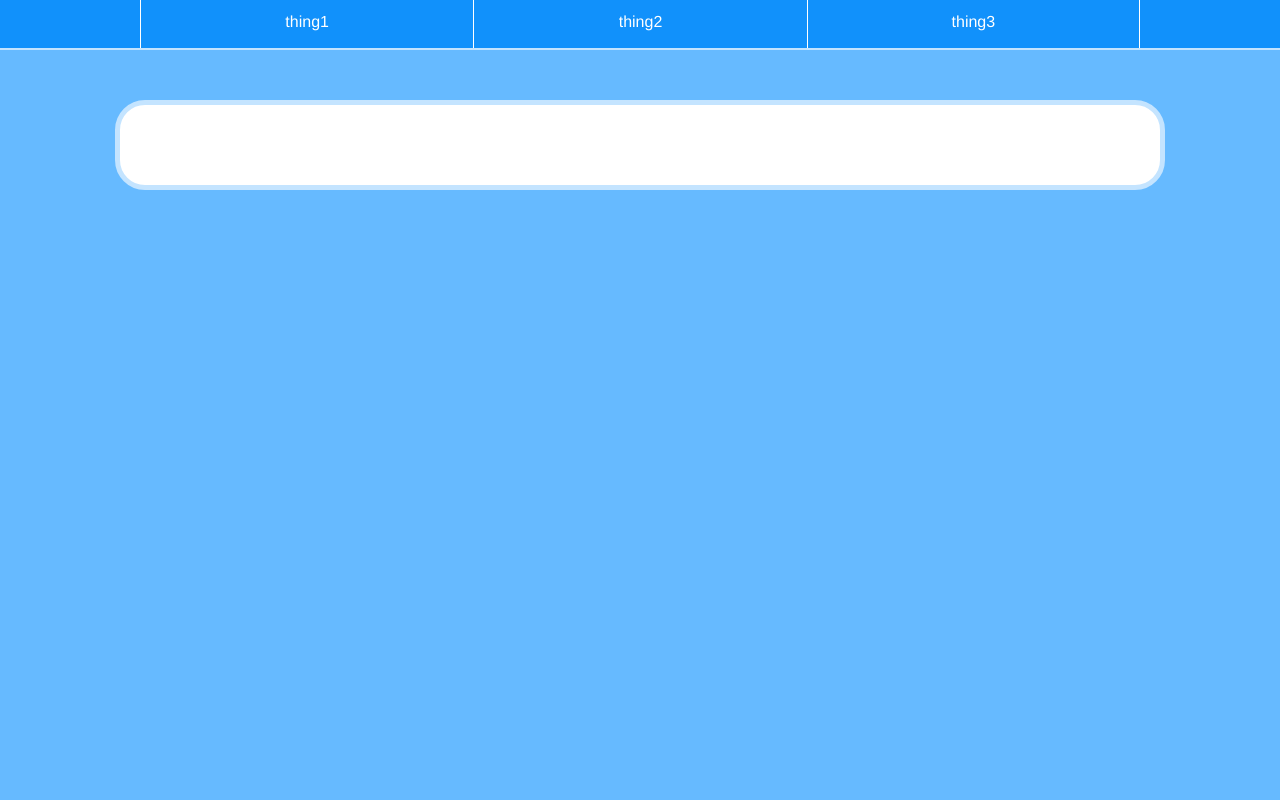
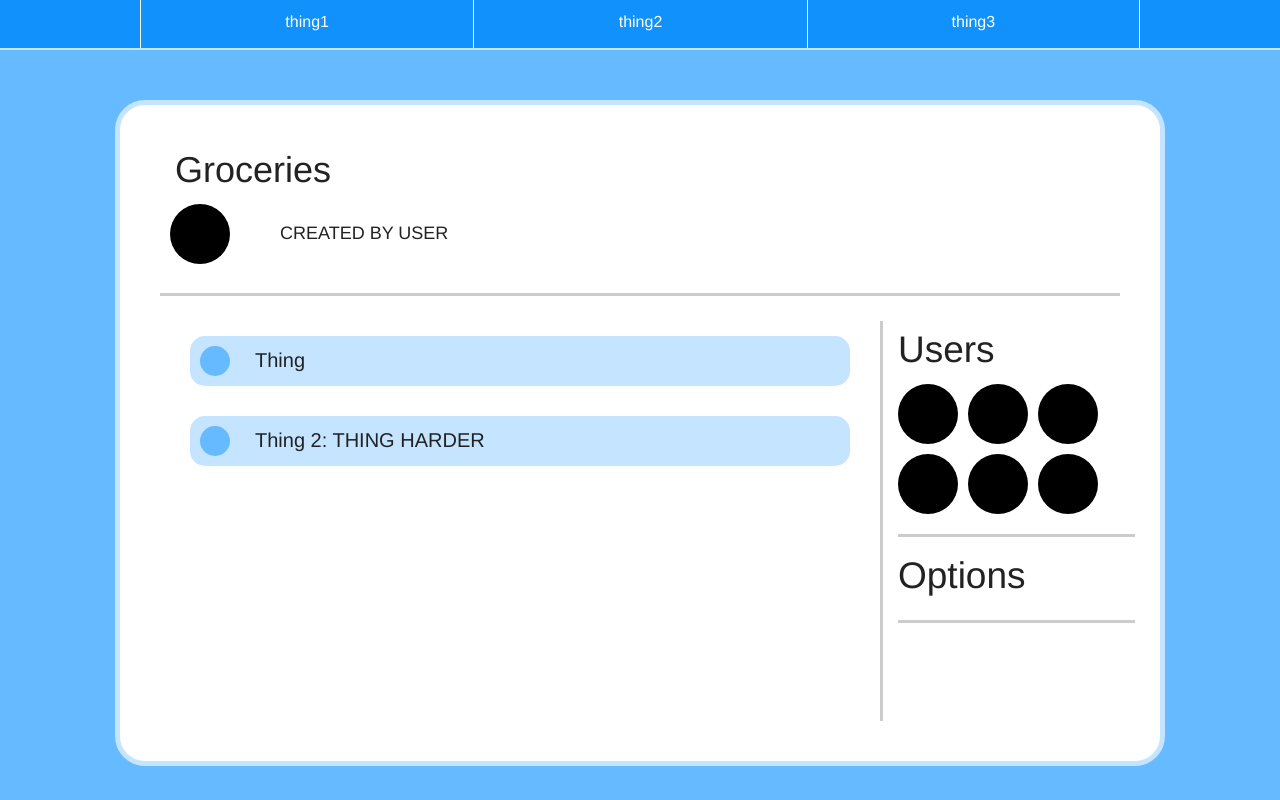
Before and after one commit to miracode/wist, a Python web app: template templates/list_view.html in a window 1280 px wide. Run offline with Jinja, Linux system fonts and the light colour scheme; the template is opened without the code that fills it, so the values that code supplies are empty.

Commit message:
adds list view and style

```diff
--- /dev/null
+++ b/static/list_view.css
@@ -0,0 +1,74 @@
+.profile-picture-small,
+.profile-picture-small-side {
+    height:60px;
+    width: 60px;
+    border-radius: 50%;
+    background-color: black;
+    float: left;
+}
+
+.profile-picture-small {
+    margin-left: 10px
+}
+
+.profile-picture-small-side {
+    margin-right: 10px;
+    margin-bottom: 10px;
+}
+
+.list-name {
+    margin: 0 0 .25em 0;
+    font-size: 36px
+}
+.created-by {
+    margin-top: 15px;
+    margin-left: 25px;
+    font-size: 18px;
+}
+
+.line {
+    height: 3px;
+    background-color: #ccc;
+    margin: 25px 0
+}
+
+.list-display {
+    height: 400px;
+}
+
+.list-options {
+    border-left: 3px solid #ccc;
+    height: 400px;
+}
+
+.list-item {
+    background-color: #c4e4ff;
+    height: 50px;
+    margin: 15px 30px;
+    border-radius: 15px;
+    padding: 8px;
+}
+
+.check-button {
+    background-color: #66baff;
+    height: 30px;
+    width: 30px;
+    border-radius: 50%;
+    float: left;
+    margin-right: 25px;
+    margin-top: 2px;
+    margin-left: 2px;
+    padding: 0;
+}
+
+
+.list-item-name {
+    font-size: 20px;
+}
+
+.list-options-item {
+    margin-left: 15px;
+    padding: 0 10px 10px 0;
+    margin-bottom: 10px;
+    border-bottom: 3px solid #ccc
+}
--- a/templates/list_view.html
+++ b/templates/list_view.html
@@ -3,6 +3,7 @@
     <link rel="stylesheet" type="text/css" href="../static/foundation/css/foundation.css">
     <link rel="stylesheet" type="text/css" href="../static/foundation/css/normalize.css">
     <link rel="stylesheet" type="text/css" href="../static/base.css">
+    <link rel="stylesheet" type="text/css" href="../static/list_view.css">
 </head>
 <div id='top-nav'>
     <div class='row'>
@@ -19,5 +20,57 @@
 </div>
 <div id='container'>
     <!--templating goes here-->
+    <div class='row'>
+        <div class='large-12 columns'>
+            <h1 class='list-name'>Groceries</h1>
+        </div>
+    </div>
+    <div class='row'>
+        <div class='large-1 columns profile-picture-small'></div>
+        <div class='large-11 columns'>
+            <!-- <div class='profile-picture-small'></div> -->
+            <p class='created-by'>CREATED BY USER</p>
+        </div>
+    </div>
+    <div class='row'>
+        <div class='large-12 columns line'></div>
+    </div>
+    <div class='row'>
+        <!-- list items -->
+        <div class='large-9 columns list-display'>
+            <div class='row'>
+                <div class='large-11 columns list-item'>
+                    <button class='check-button'></button>
+                    <p class='list-item-name'>Thing</p>
+                </div>
+            </div>
+            <div class='row'>
+                <div class='large-11 columns list-item'>
+                    <button class='check-button'></button>
+                    <p class='list-item-name'>Thing 2: THING HARDER</p>
+                </div>
+            </div>
+        </div>
+        <!-- list options -->
+        <div class='large-3 columns list-options'>
+            <div class='row'>
+                <div class='large-12 columns list-options-item'>
+                    <h2>Users</h2>
+                    <div class='profile-picture-small-side'></div>
+                    <div class='profile-picture-small-side'></div>
+                    <div class='profile-picture-small-side'></div>
+                    <div class='profile-picture-small-side'></div>
+                    <div class='profile-picture-small-side'></div>
+                    <div class='profile-picture-small-side'></div>
+                </div>
+            </div>
+            <div class='row'>
+                <div class='large-12 columns list-options-item'>
+                    <a href=#><h2>Options</h2></a>
+                </div>
+            </div>
+        </div>
+    </div>
+    <!-- end template -->
 </div>
 </html>
```
